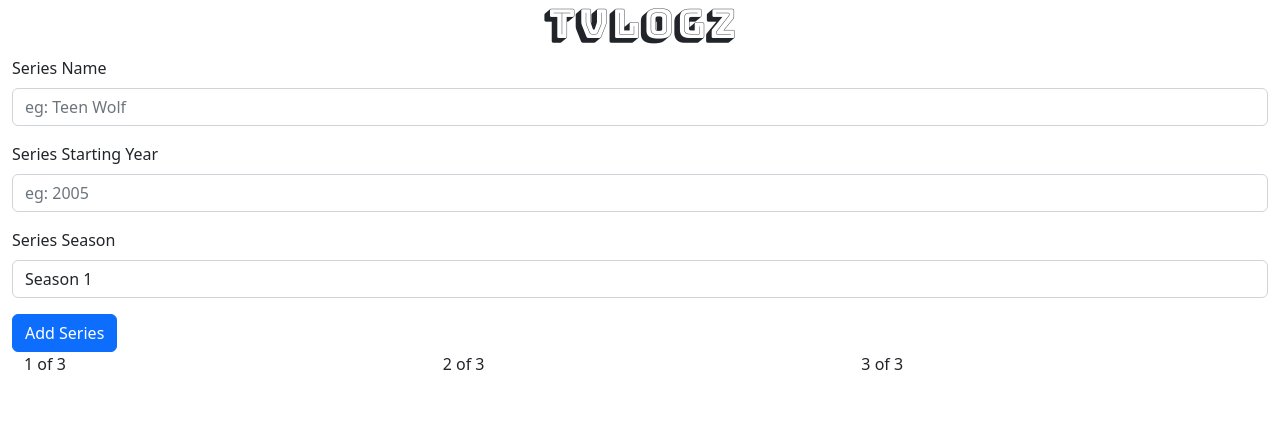
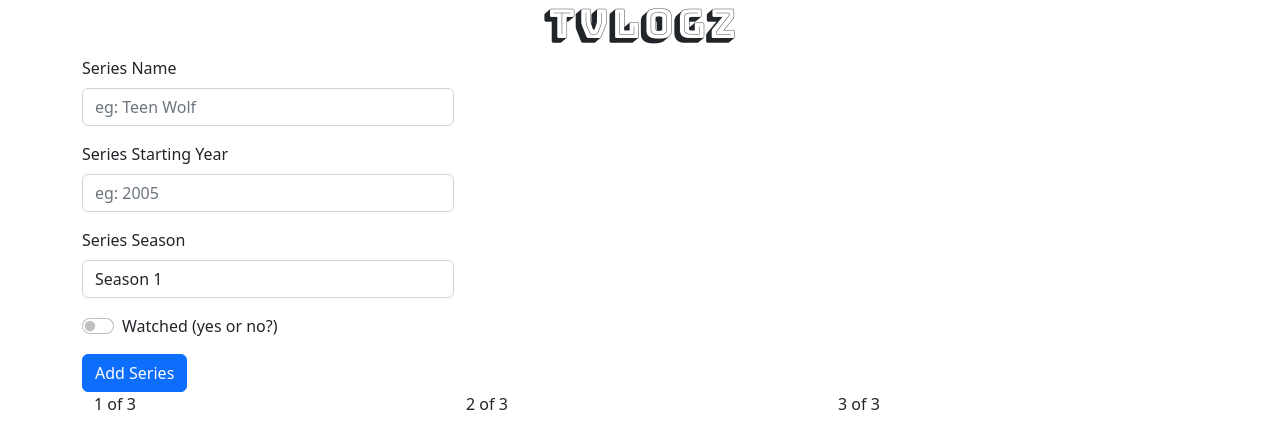
Before and after one commit to sameem420/MoviesnSeries, a React (Create React App) app: page / in a window 1280 px wide. Shown: the top 448 px of the page. Built offline with nearby package versions, Linux system fonts and the light colour scheme.

Commit message:
:heavy_check_mark: refactored the AddSeries component

```diff
--- a/src/Components/AddMovie.js
+++ b/src/Components/AddMovie.js
@@ -19,7 +19,7 @@ function AddMovie() {
         <div className="col">
           <form onSubmit={(e) => addMovieRecord(e)}>
             <div className="form-group mb-3" controlId="seriesName">
-              <label className="form-label">Series Name</label>
+              <label className="form-label">Movie Name</label>
               <input className="form-control"
                 type="text"
                 placeholder="eg: Teen Wolf"
@@ -27,7 +27,7 @@ function AddMovie() {
               />
             </div>
             <div className="form-group mb-3" controlId="seriesYear">
-              <label className="form-label">Series Starting Year</label>
+              <label className="form-label">Movie Release Year</label>
               <input className="form-control"
                 type="text"
                 placeholder="eg: 2005"
--- a/src/Components/AddSeries.js
+++ b/src/Components/AddSeries.js
@@ -1,37 +1,52 @@
 import React, { useState } from "react";
-
 
 function AddSeries() {
   const [seriesRecord, setSeriesRecord] = useState({
     name: undefined,
     startingYear: undefined,
-    season: undefined
+    season: undefined,
   });
 
   const addSeriesRecord = (e) => {
     e.preventDefault();
     console.log("Function called!");
-    const seriesData = [...seriesRecord, {
-
-    }];
+    const seriesData = [...seriesRecord, {}];
   };
 
   return (
-    <div className="col">
+    <div className="container">
       <div className="row">
-        <div className="col">
         <form onSubmit={(e) => addSeriesRecord(e)}>
+          <div className="col-md-4">
             <div className="form-group mb-3" controlId="seriesName">
               <label className="form-label">Series Name</label>
-              <input className="form-control" type="text" placeholder="eg: Teen Wolf" value={seriesRecord.name} />
+              <input
+                className="form-control"
+                type="text"
+                placeholder="eg: Teen Wolf"
+                value={seriesRecord.name}
+              />
             </div>
+          </div>
+          <div className="col-md-4">
           <div className="form-group mb-3" controlId="seriesYear">
             <label className="form-label">Series Starting Year</label>
-              <input className="form-control" type="text" placeholder="eg: 2005" value={seriesRecord.startingYear} />
+            <input
+              className="form-control"
+              type="text"
+              placeholder="eg: 2005"
+              value={seriesRecord.startingYear}
+            />
           </div>
+          </div>
+          <div className="col-md-4">
           <div className="form-group mb-3" controlId="seriesSeason">
             <label className="form-label">Series Season</label>
-              <select className="form-control" aria-label="series-season" value={seriesRecord.season}>
+            <select
+              className="form-control"
+              aria-label="series-season"
+              value={seriesRecord.season}
+            >
               <option value="Season 1">Season 1</option>
               <option value="Season 2">Season 2</option>
               <option value="Season 3">Season 3</option>
@@ -39,11 +54,21 @@ function AddSeries() {
               <option value="Season 5">Season 5</option>
             </select>
           </div>
+          </div>
+          <div class="form-check form-switch mb-3">
+            <input
+              class="form-check-input"
+              type="checkbox"
+              id="flexSwitchCheckReverse"
+            />
+            <label class="form-check-label" for="flexSwitchCheckReverse">
+              Watched (yes or no?)
+            </label>
+          </div>
           <button className="btn btn-primary" type="submit">
             Add Series
           </button>
         </form>
-        </div>
       </div>
       <div className="row justify-content-center mx-auto">
         <div className="col-md">1 of 3</div>
```
Lines whose indentation alone changed are shown as unchanged.
